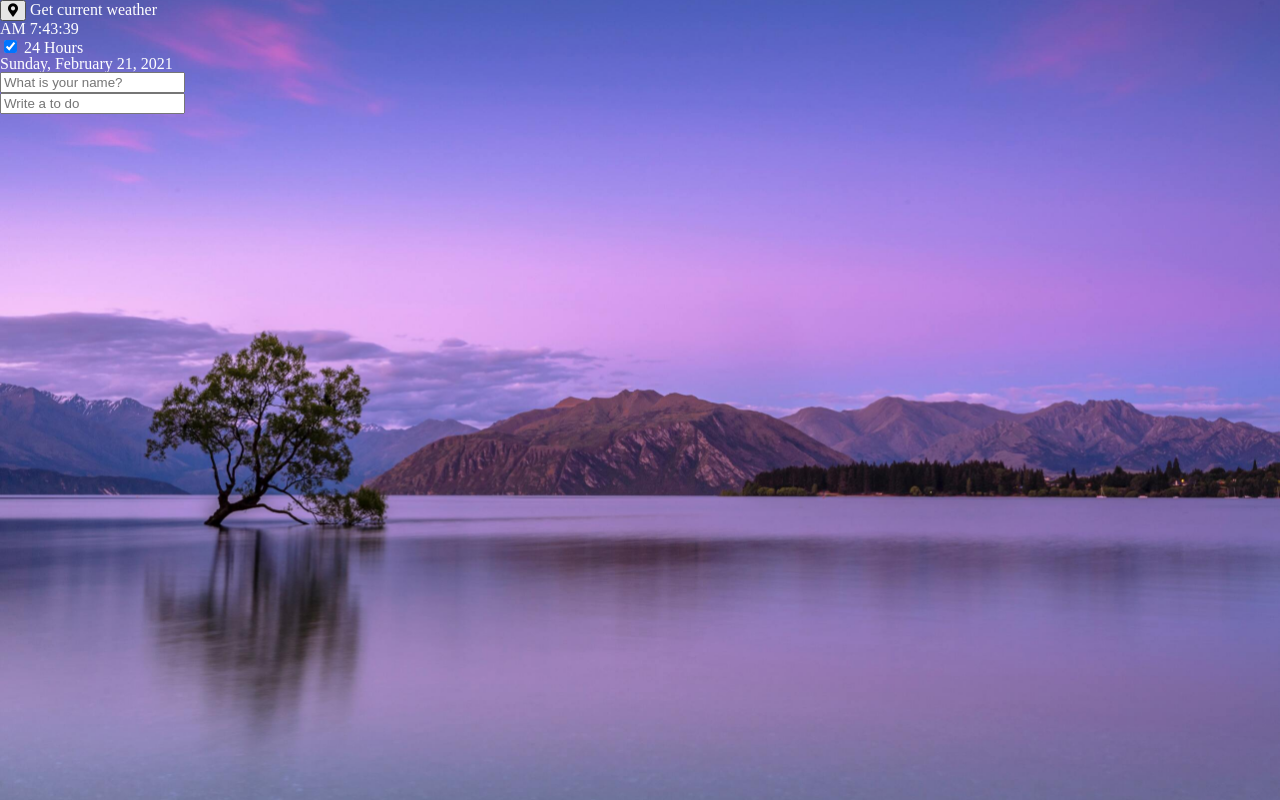
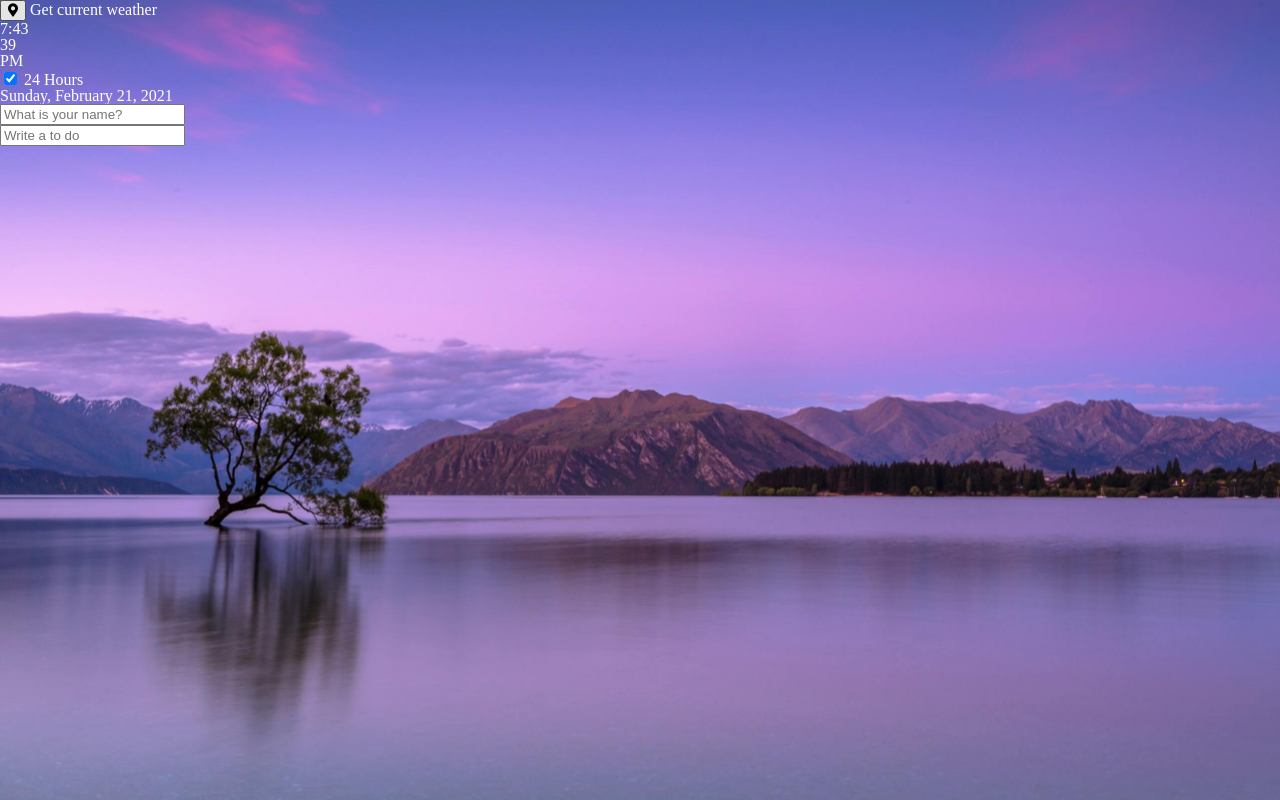
Before and after one commit to mynolog/scriptodo, a plain HTML site: page index.html in a window 1280 px wide. Drawn offline with nearby package versions, Linux system fonts and the light colour scheme.

Commit message:
Update clock.js

```diff
--- a/index.html
+++ b/index.html
@@ -28,10 +28,12 @@
     </header>
     <main class="main">
       <div class="js-clock">
-        <h1>00:00</h1>
+        <h1 class="js-clock-title">00:00</h1>
+        <h2 class="js-clock-second">00</h2>
+        <h2 class="js-clock-subtitle"></h2>
         <input type="checkbox" class="js-clock-mode" id="clock-mode" />
         <label for="clock-mode">24 Hours</label>
-        <h2></h2>
+        <h3></h3>
       </div>
 
       <form class="js-form form">
--- a/src/js/clock.js
+++ b/src/js/clock.js
@@ -1,7 +1,9 @@
 const clockContainer = document.querySelector(".js-clock");
 const clockMode = document.querySelector(".js-clock-mode");
-const clockTitle = clockContainer.querySelector("h1");
-const dateTitle = clockContainer.querySelector("h2");
+const clockTitle = clockContainer.querySelector(".js-clock-title");
+const clockSubtitle = clockContainer.querySelector(".js-clock-subtitle");
+const clockSecond = clockContainer.querySelector(".js-clock-second");
+const dateTitle = clockContainer.querySelector("h3");
 
 const CLOCK_MODE_LS = "is24Hours";
 let is24HoursClock;
@@ -32,12 +34,12 @@ const getCurrentTime = () => {
   const minutes = date.getMinutes();
   const seconds = date.getSeconds();
   if (is24HoursClock) {
-    clockTitle.innerText = `${hours < 10 ? `0${hours}` : hours}:${minutes < 10 ? `0${minutes}` : minutes}:${seconds < 10 ? `0${seconds}` : seconds}`;
+    clockTitle.innerText = `${hours < 10 ? `0${hours}` : hours}:${minutes < 10 ? `0${minutes}` : minutes}`;
   } else {
-    clockTitle.innerText = `${hours > 11 ? `PM ${hours - 12}` : `AM ${hours}`}:${minutes < 10 ? `0${minutes}` : minutes}:${
-      seconds > 9 ? seconds : `0${seconds}`
-    }`;
+    clockTitle.innerText = `${hours > 12 ? `${hours - 12}` : hours}:${minutes < 10 ? `0${minutes}` : minutes}`;
+    clockSubtitle.innerText = `${hours > 11}` ? "PM" : "AM";
   }
+  clockSecond.innerText = `${seconds < 10 ? `0${seconds}` : seconds}`;
 };
 
 const getCurrentDate = () => {
--- a/src/js/weather.js
+++ b/src/js/weather.js
@@ -11,10 +11,9 @@ const getCurrentWeather = (lat, lon) => {
     .then((json) => {
       const temperture = Math.round(json.main.temp);
       const description = json.weather[0].description;
-      const descCapitalized = description.charAt(0).toUpperCase() + description.slice(1);
       const city = json.name;
       const country = json.sys.country;
-      currentWeather.innerText = `${temperture}°C, ${descCapitalized} @${city}, ${country}`;
+      currentWeather.innerText = `${temperture}°C, ${description} @${city}, ${country}`;
     })
     .catch((err) => console.log(err));
 };
```
